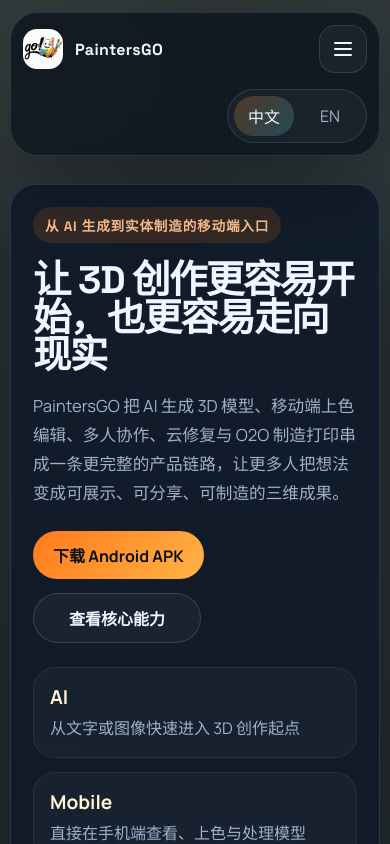
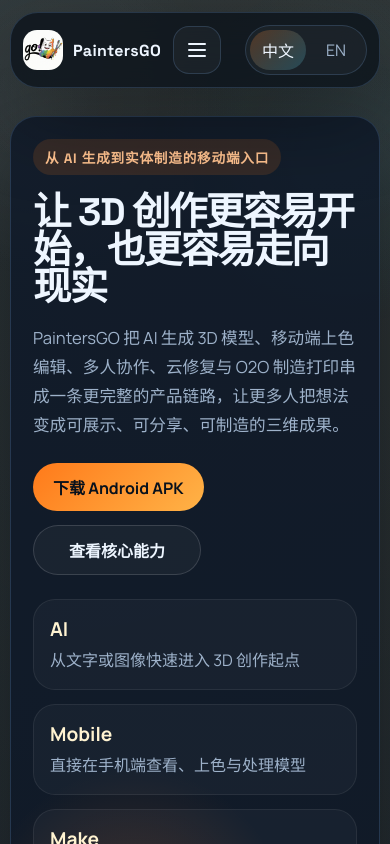
Before and after one commit to binyigan/paintersgo-site, a React (Vite) app: page / in a window 390 px wide. Shown: the top 844 px of the page. Built offline with nearby package versions, Linux system fonts and the light colour scheme.

Commit message:
Delay mobile nav collapse for zoomed desktop

```diff
--- a/src/styles.css
+++ b/src/styles.css
@@ -984,6 +984,35 @@
 }
 
 @media (max-width: 920px) {
+  .topbar {
+    gap: 12px;
+    padding: 12px 14px;
+  }
+
+  .brand {
+    gap: 10px;
+  }
+
+  .brand-text {
+    font-size: 1rem;
+  }
+
+  .nav {
+    gap: 14px;
+    font-size: 0.92rem;
+  }
+
+  .locale-toggle {
+    gap: 4px;
+    padding: 4px;
+  }
+
+  .locale-toggle button {
+    min-width: 52px;
+    min-height: 38px;
+    padding: 8px 12px;
+  }
+
   .capability-strip,
   .feature-grid,
   .showcase-grid,
@@ -1021,7 +1050,7 @@
   }
 }
 
-@media (max-width: 780px) {
+@media (max-width: 680px) {
   .site-shell {
     width: min(100% - 20px, 1240px);
     padding-top: 12px;
```
